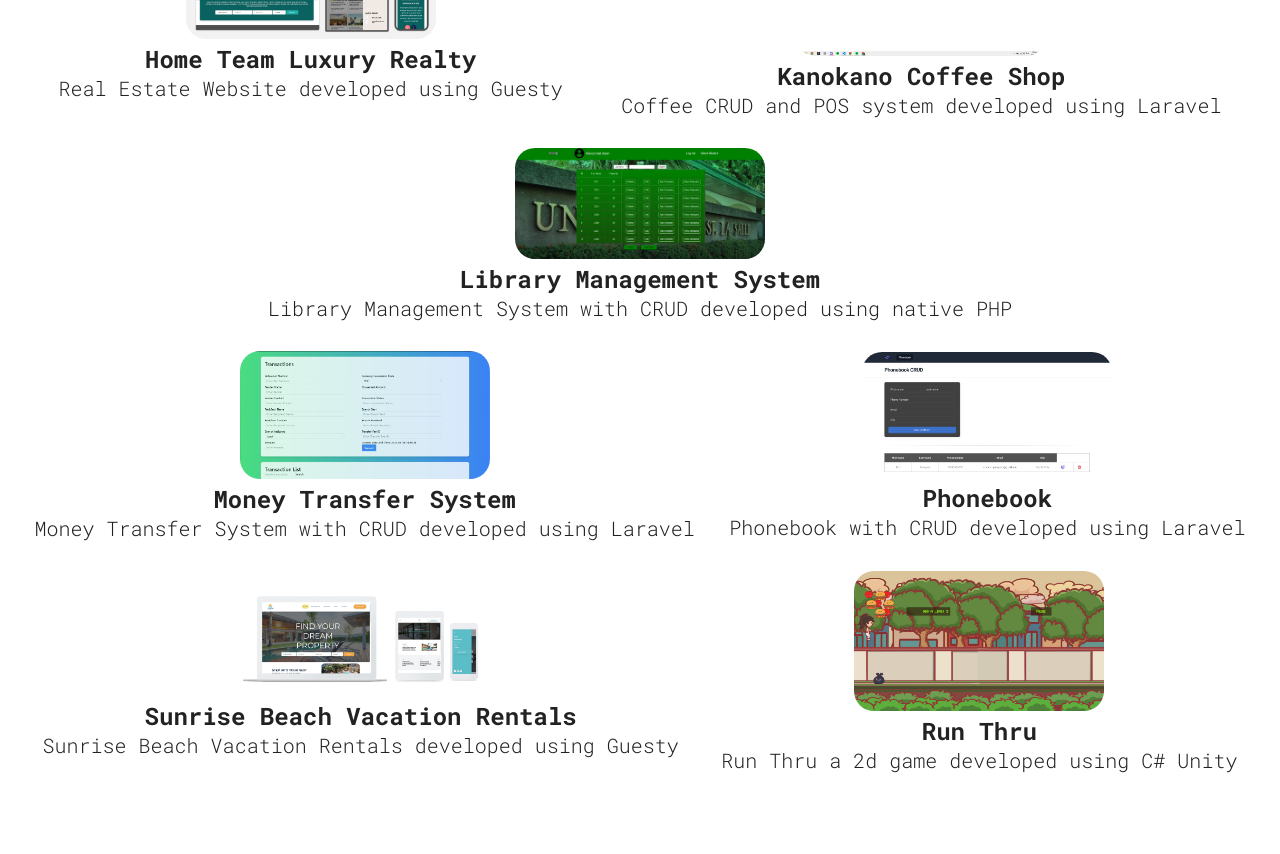
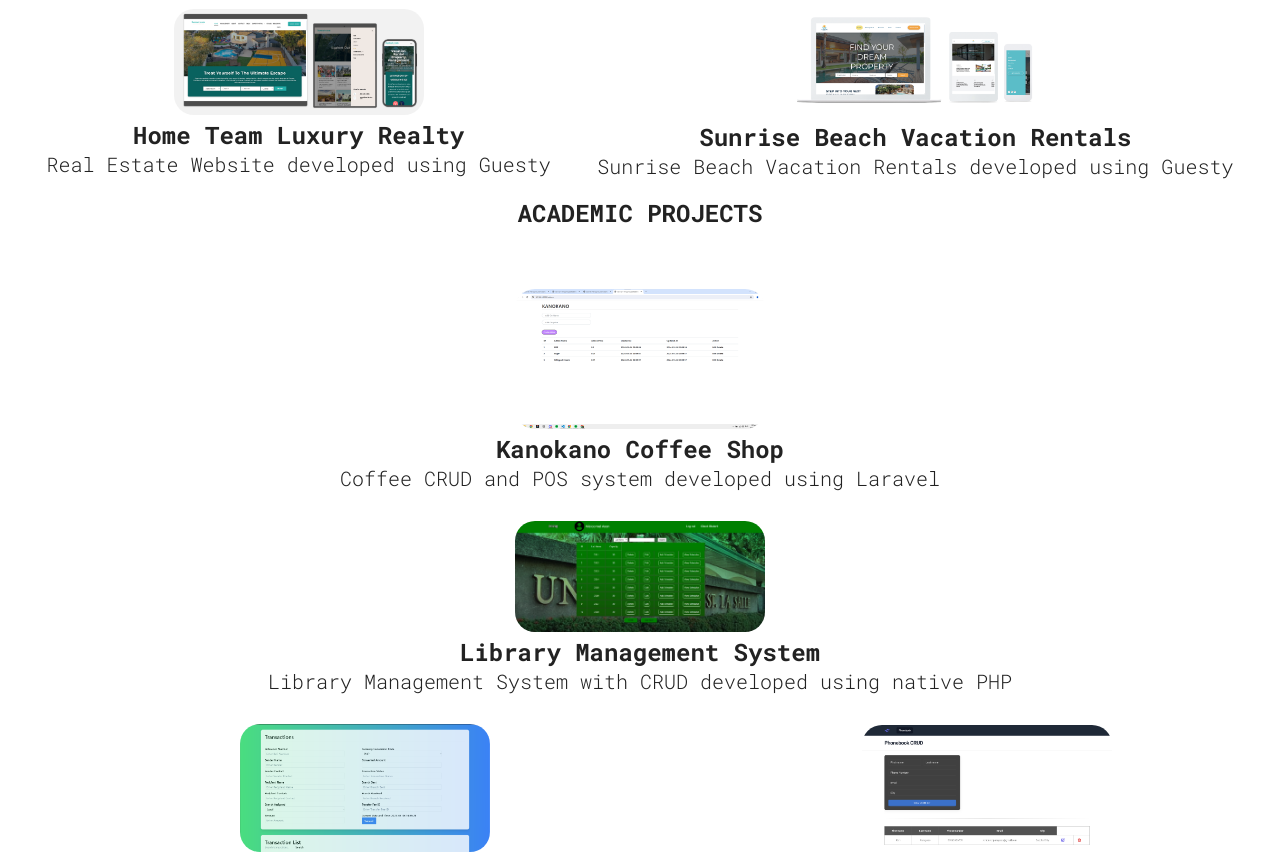
Before and after one commit to rdeniele/ron_react_portfolio, a React (Vite) app: page / in a window 1280 px wide. Shown: the part 1580-2434 px from the top of the page. Built offline with nearby package versions, Linux system fonts and the light colour scheme.

Commit message:
3rd commit: updated projects

```diff
--- a/src/App.css
+++ b/src/App.css
@@ -1,6 +1,6 @@
 :root {
     --background-color: #fff;
-    --btn-color: #0987f2;
+    --btn-color: #222;
     --btn-text-color: #fff;
     --project-card-bg: #ffffff00;
     --text-color: #222;
--- a/src/sections/Projects/Projects.jsx
+++ b/src/sections/Projects/Projects.jsx
@@ -19,6 +19,7 @@
   return (
     <section id='projects' className={styles.container}>
         <h1 className="sectionTitle">Projects</h1>
+        <h2 className="sectionTitle">Client Work</h2>
         <div className={styles.projectsContainer}>
             <ProjectCard
             src={BeachwayImage}
@@ -55,6 +56,16 @@
             />
 
             <ProjectCard
+            src={SunriseImage}
+            link="http://guesty.eu-responsivesiteeditor.com/preview/a29e8b4550dc406babc662d161e025aa"
+            h3="Sunrise Beach Vacation Rentals"
+            p="Sunrise Beach Vacation Rentals developed using Guesty"
+            />
+        </div>
+        <br/>
+        <h2 className="sectionTitle">Academic Projects</h2>
+        <div className={styles.projectsContainer}>
+            <ProjectCard
             src={KanokanoImage}
             link="https://github.com/rdeniele/coffee_shop2"
             h3="Kanokano Coffee Shop"
@@ -83,18 +94,12 @@
             />
 
             <ProjectCard
-            src={SunriseImage}
-            link="http://guesty.eu-responsivesiteeditor.com/preview/a29e8b4550dc406babc662d161e025aa"
-            h3="Sunrise Beach Vacation Rentals"
-            p="Sunrise Beach Vacation Rentals developed using Guesty"
-            />
-            <ProjectCard
             src={RunThruImage}
             link="https://github.com/rdeniele/run_thru"
             h3="Run Thru"
             p="Run Thru a 2d game developed using C# Unity"
             />
-        </div>
+            </div>
     </section>
   )
 }
--- a/src/sections/Skills/Skills.jsx
+++ b/src/sections/Skills/Skills.jsx
@@ -45,8 +45,8 @@
       <div className={styles.skillList}>
         <SkillList src={checkMarkIcon} skill="WordPress" />
         <SkillList src={checkMarkIcon} skill="Guesty" />
-        <SkillList src={checkMarkIcon} skill="Photoshop" />
-        <SkillList src={checkMarkIcon} skill="Canva" />
+        <SkillList src={checkMarkIcon} skill="SquareSpace" />
+        <SkillList src={checkMarkIcon} skill="Wix" />
       </div>
       <hr />
       <div className={styles.skillList}>
@@ -63,6 +63,12 @@
         <SkillList src={checkMarkIcon} skill="PostgresSQL" />
         <SkillList src={checkMarkIcon} skill="Jupyter" />
       </div>
+      <hr />
+      <div className={styles.skillList}>
+        <SkillList src={checkMarkIcon} skill="SAP Analytics Cloud" />
+        <SkillList src={checkMarkIcon} skill="SAP Build Apps." />
+      </div>
+      <hr />
     </section>
   );
 }
```
